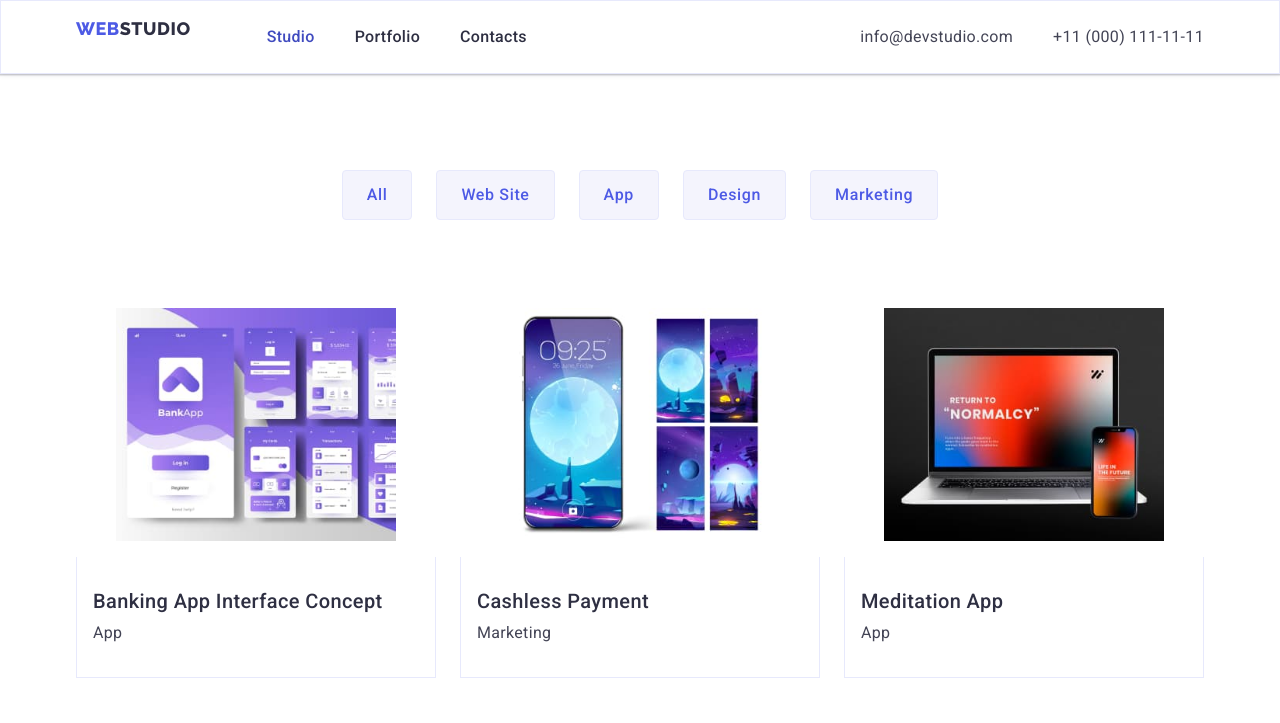
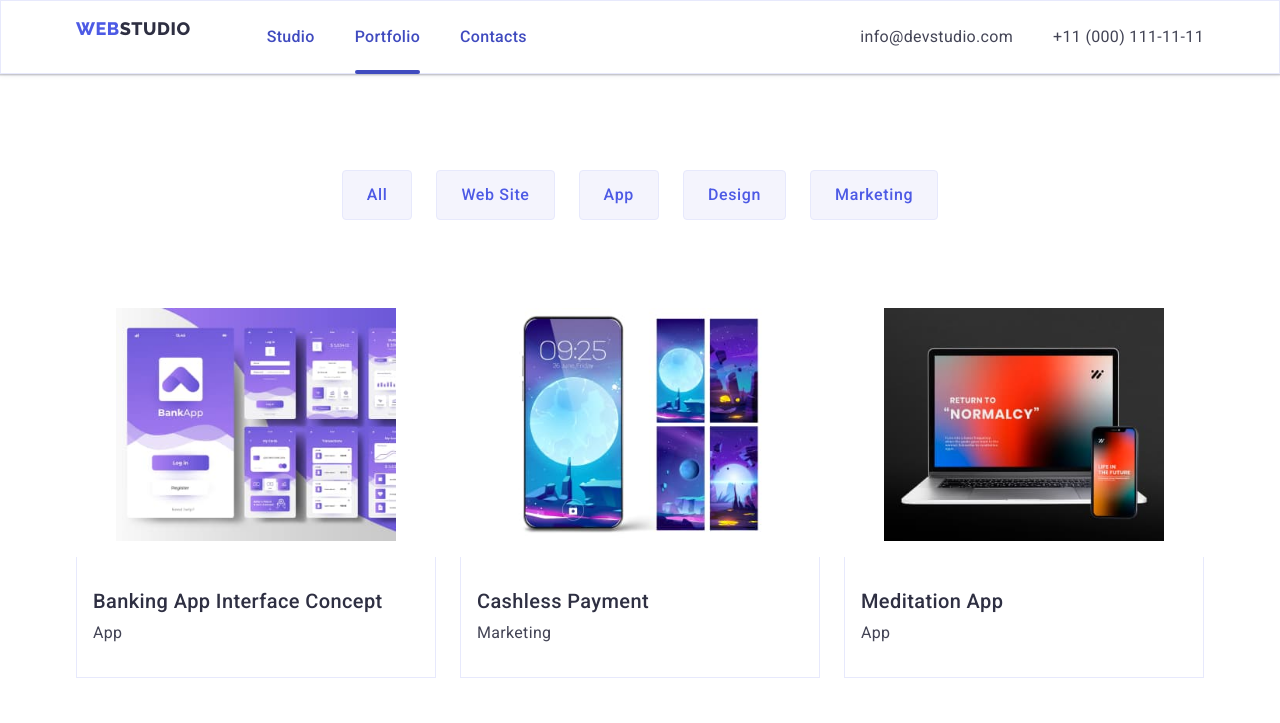
Before and after one commit to BanShuit/goit-markup-hw-05, a plain HTML site: page portfolio.html in a window 1280 px wide. Shown: the top 723 px of the page. Drawn offline with nearby package versions, Linux system fonts and the light colour scheme.

Commit message:
Update portfolio.html

```diff
--- a/portfolio.html
+++ b/portfolio.html
@@ -26,8 +26,8 @@
                 <a class="logo link" href="./index.html">Web<span class="studio-logo">Studio</span></a>
                 <ul class="list">
                     <li><a class="nav link underline" href="./index.html">Studio</a></li>
-                    <li><a class="nav link" href="./portfolio.html">Portfolio</a></li>
-                    <li><a class="nav link" href="">Contacts</a></li>
+                    <li><a class="nav link underline active" href="./portfolio.html">Portfolio</a></li>
+                    <li><a class="nav link underline" href="">Contacts</a></li>
                 </ul>
             </nav>
             <address class="contacts">
```
